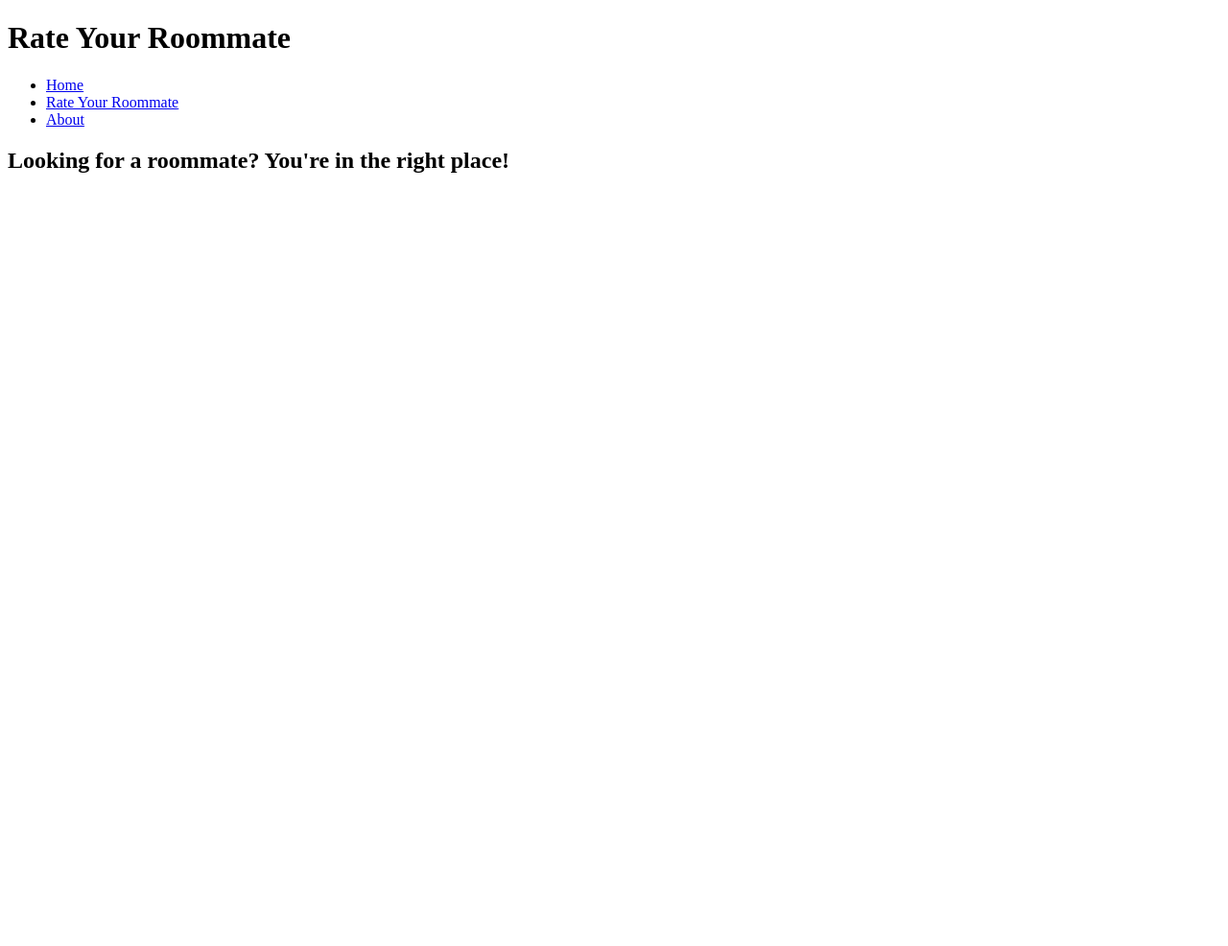
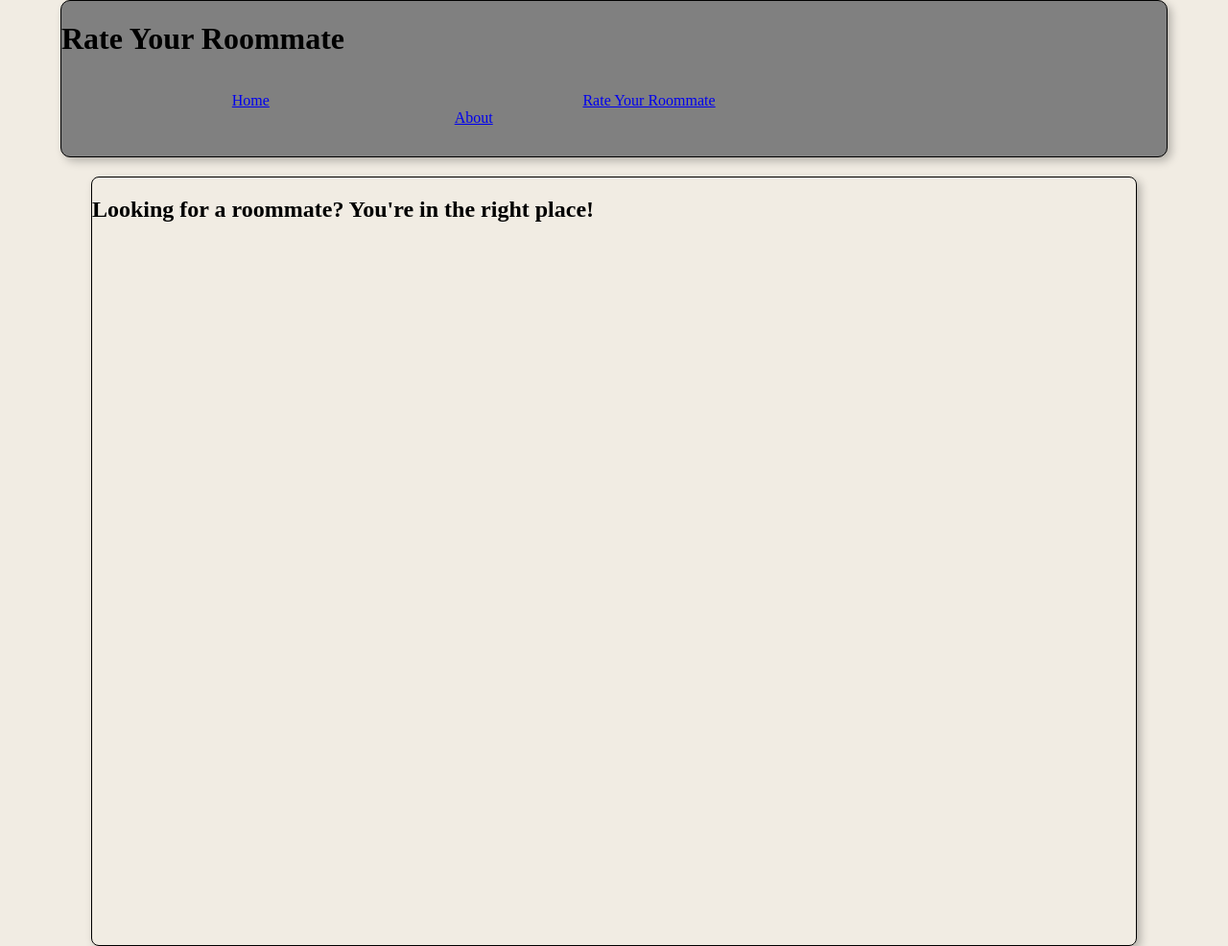
Before and after one commit to jcalvin4/ratemyroommate, a Flask app: page / in a window 1280 px wide. Shown: the whole page at 96% size. Before the commit the page ends 180 px from the top, so only its background shows below. Run offline with Flask 3, Linux system fonts and the light colour scheme.

Commit message:
styles for li, header, and templates

```diff
--- a/config.py
+++ b/config.py
@@ -1 +1,5 @@
 import os
+DB_USER = "flaskadmin"
+DB_PASS = "ReadtheBoM1"
+DB_NAME = "ratemyroommatedb"
+DB_HOST = ""
--- a/static/styles.css
+++ b/static/styles.css
@@ -0,0 +1,52 @@
+html, body{
+    height: 100%;
+    margin: 0;
+    padding: 0;
+    background-color: rgb(241, 236, 227);
+}
+header {
+    background-color: gray;
+    width: 90%;
+    margin: 0 auto;
+    border: .5px, groove black;
+    border-radius: 10px;
+    box-shadow: 4px 4px 10px rgba(0.25,0.25,0.25,0.25);
+
+}
+
+.homebody {
+    margin: 0 auto;
+}
+
+.body1 {
+    margin: 0 auto;
+    width: 85%;
+    border: .5px, solid black;
+    height:100%;
+    margin-top: 20px;
+    border-radius: 8px;
+    box-shadow: 4px 4px 10px rgba(0.25,0.25,0.25,0.25);
+}
+
+li {
+    display: inline;
+
+    margin-right: 28%;
+    transition: 0.3s;
+
+}
+
+li:hover{
+    border: .5px, solid black;
+    box-shadow: 4px 4px 10px rgba(0,0,0,0.25);
+    padding: 15px;
+    border-radius: 10px;
+    opacity: .6;
+
+}
+#nav-list {
+    width: 100%;
+    padding: 15px;
+    text-align: center;
+
+}
--- a/templates/basic_template.html
+++ b/templates/basic_template.html
@@ -3,7 +3,7 @@
 <head>
     <meta charset="UTF-8">
     <meta name="viewport" content="width=device-width, initial-scale=1.0">
-    <link rel="stylesheet" href="styles.css">
+    <link rel="stylesheet" href="{{ url_for('static', filename='styles.css') }}">
     <title>{% block title %}Rate My Roommate{% endblock %}</title>
 </head>
 <body>
@@ -11,7 +11,7 @@
         <div id="title"><h1>Rate Your Roommate</h1></div>
         <div class="nav-div">
             <nav>
-                <ul>
+                <ul id="nav-list">
                     <li>
                        <a href="{{ url_for('home') }}">Home</a>
                     </li>
```
